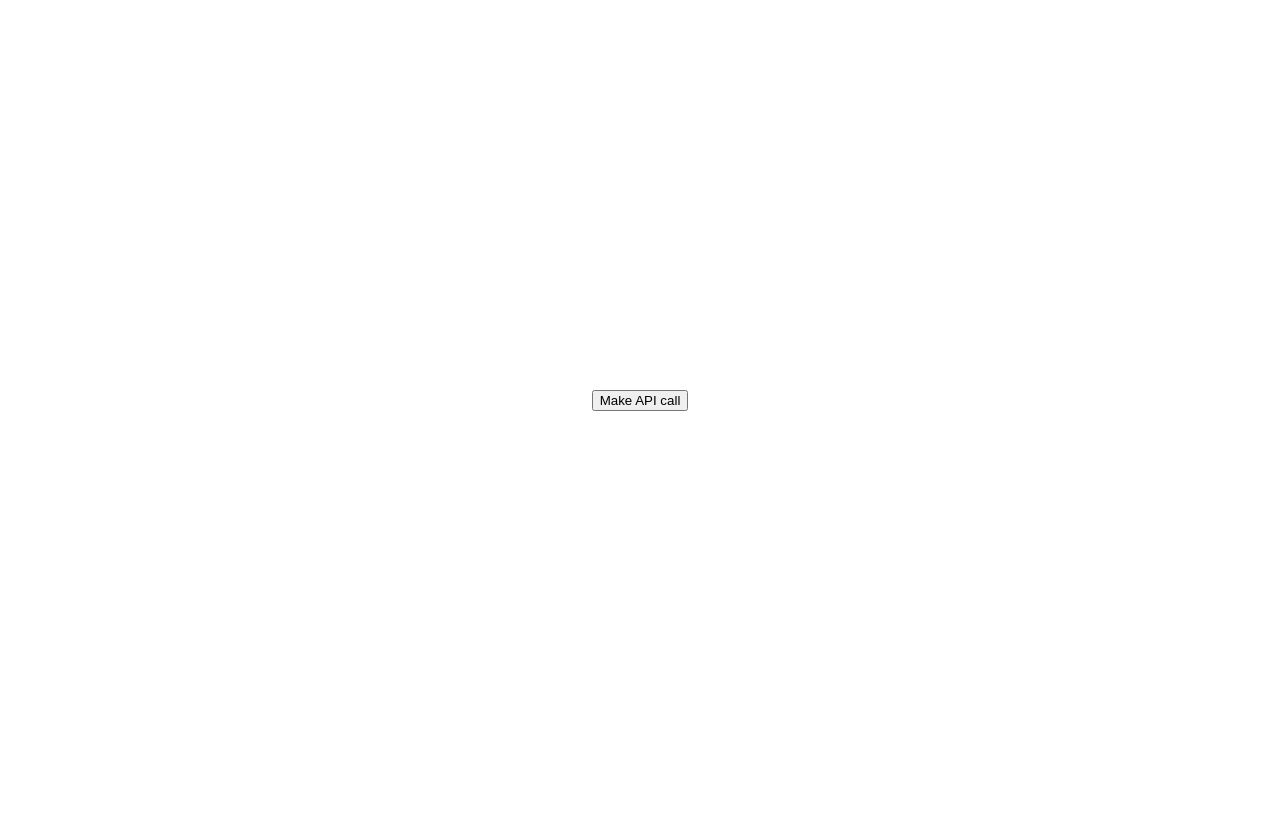
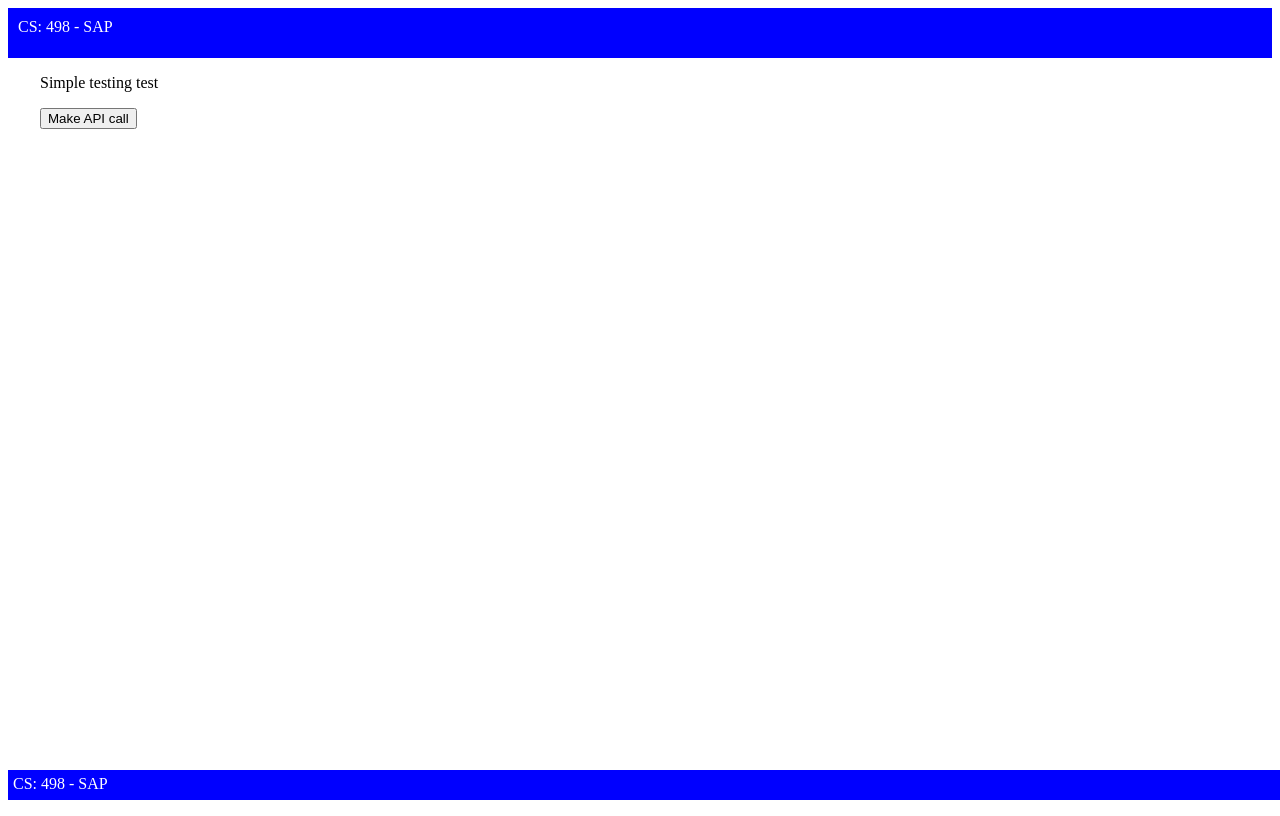
Before and after one commit to Project-SAP/project-sap-frontend, a Next.js app: page / in a window 1280 px wide. Built offline with nearby package versions, Linux system fonts and the light colour scheme.

Commit message:
basic mock landing page setup

```diff
--- /dev/null
+++ b/components/footer.tsx
@@ -0,0 +1,21 @@
+import type { NextPage } from 'next';
+
+const Footer: NextPage = () => {
+    const style = {
+        backgroundColor: 'blue',
+        color: 'white',
+        position: 'absolute',
+        width: '100%',
+        height: '30px',
+        bottom: 0,
+    }
+    return (
+        <div className='footer' style={style}>
+            <div style={{ margin: '5px' }}>
+                CS: 498 - SAP
+            </div>
+        </div>
+    );
+}
+
+export default Footer;
--- /dev/null
+++ b/components/header.tsx
@@ -0,0 +1,19 @@
+import type { NextPage } from 'next';
+
+const Header: NextPage = () => {
+    const style = {
+        backgroundColor: 'blue',
+        color: 'white',
+        width: '100%',
+        height: '50px'
+    }
+    return (
+        <div className='header' style={style}>
+            <div style={{margin: '10px'}}>
+                CS: 498 - SAP
+            </div>
+        </div>
+    );
+}
+
+export default Header;
--- /dev/null
+++ b/components/mainLayout.tsx
@@ -0,0 +1,22 @@
+import type { NextPage } from 'next'
+import { PropsWithChildren } from 'react';
+import Footer from './footer';
+import Header from './header';
+
+const MainLayout: NextPage = (props: PropsWithChildren) => {
+    const style = {
+        display: 'flex',
+        flexDirection: 'column',
+        'min-height': '100vh'
+    };
+
+    return (
+        <div style={style}>
+            <Header />
+            {props.children}
+            <Footer />
+        </div>
+    );
+}
+
+export default MainLayout;
--- a/package.json
+++ b/package.json
@@ -5,7 +5,7 @@
   "scripts": {
     "dev": "next dev",
     "build": "next build",
-    "start": "next start",
+    "start": "next",
     "lint": "next lint"
   },
   "dependencies": {
--- a/pages/_app.tsx
+++ /dev/null
@@ -1,8 +0,0 @@
-import '../styles/globals.css'
-import type { AppProps } from 'next/app'
-
-function MyApp({ Component, pageProps }: AppProps) {
-  return <Component {...pageProps} />
-}
-
-export default MyApp
--- a/pages/api/hello.ts
+++ /dev/null
@@ -1,13 +0,0 @@
-// Next.js API route support: https://nextjs.org/docs/api-routes/introduction
-import type { NextApiRequest, NextApiResponse } from 'next'
-
-type Data = {
-  name: string
-}
-
-export default function handler(
-  req: NextApiRequest,
-  res: NextApiResponse<Data>
-) {
-  res.status(200).json({ name: 'John Doe' })
-}
--- a/pages/index.tsx
+++ b/pages/index.tsx
@@ -1,7 +1,8 @@
 import type { NextPage } from 'next'
 import styles from '../styles/Home.module.css'
+import MainLayout from './../components/mainLayout';
 
-const Home: NextPage = () => {
+const IndexPage: NextPage = () => {
     // TODO: Pull out to separate API class
     const callTestAPI = async () => {
         try {
@@ -14,12 +15,13 @@ const Home: NextPage = () => {
     };
 
     return (
-        <div className={styles.container}>
-            <main className={styles.main}>
+        <MainLayout>
+            <div className={styles.container}>
+                <p>Simple testing test</p>
                 <button onClick={callTestAPI}>Make API call</button>
-            </main>
-        </div>
+            </div>
+        </MainLayout>
     );
 }
 
-export default Home
+export default IndexPage;
--- a/styles/globals.css
+++ b/styles/globals.css
@@ -15,12 +15,12 @@ a {
   box-sizing: border-box;
 }
 
-@media (prefers-color-scheme: dark) {
+@media (prefers-color-scheme: light) {
   html {
-    color-scheme: dark;
+    color-scheme: light;
   }
   body {
-    color: white;
-    background: black;
+    color: black;
+    background: white;
   }
 }
```
Also changed, not shown: api/hello.ts (added, +13 -0 lines), tsconfig.json (indentation only).
